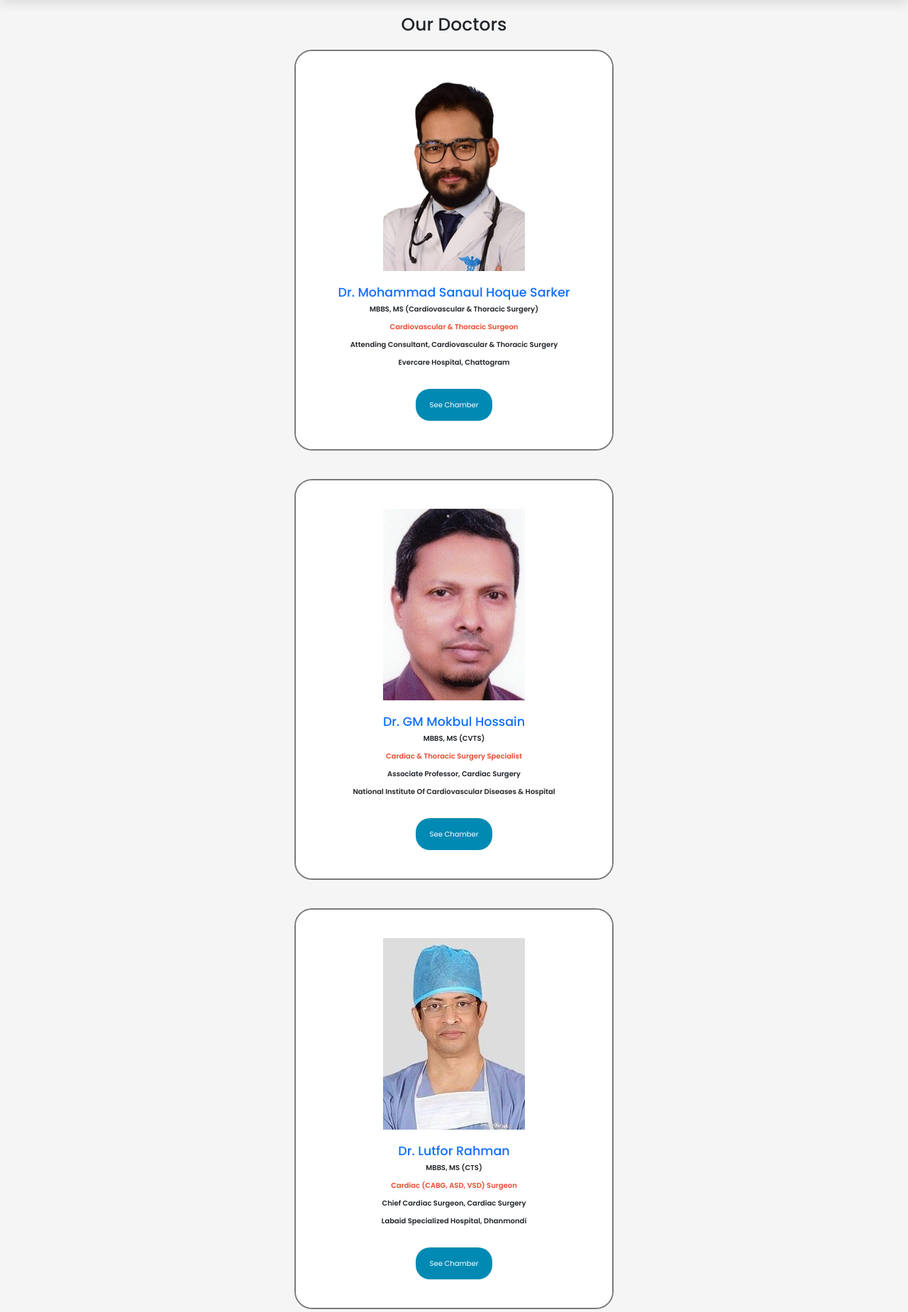
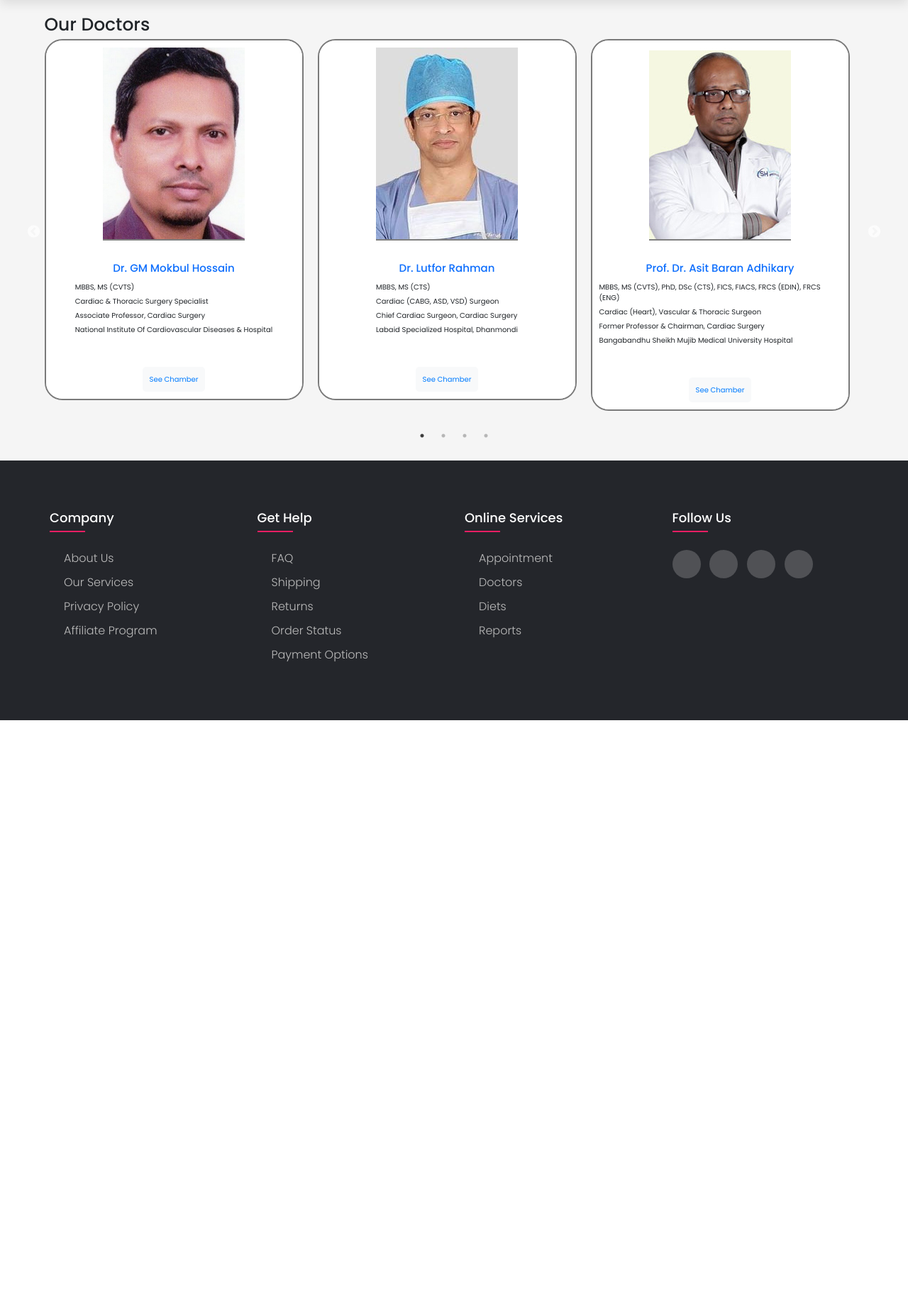
Before and after one commit to Dhoritri/Heart-Health-Monitoring-System, a PHP site: page /doctors.html in a window 1280 px wide. Shown: the part 86-1935 px from the top of the page at 71% size. After the commit the page ends 1101 px from the top, so only its background shows below. Run offline with PHP 8.4, Linux system fonts and the light colour scheme.

Commit message:
doctors update

```diff
--- a/css/doctor.css
+++ b/css/doctor.css
@@ -137,15 +137,7 @@ ul li{
     list-style: none;
 }
 
-.doctors-layout{
-    display: flex;
-    flex-direction: column;
-    justify-content: center;
-    text-align: center;
-    align-items: center;
-    gap: 40px;
-    margin: 20px;
-}
+
 .content{
     display: flex;
     flex-direction: column;
@@ -156,41 +148,79 @@ ul li{
     padding: 40px 0;
 
 }
-.doctors-item{
+.doctors-layout {
+    display: flex;
+    flex-wrap: wrap;
+    gap: 2rem;  /* Added gap between doctor items */
+    justify-content: center;
+}
 
+.doctors-item {
+    margin: 0 auto;
     border: 2px solid rgba(0, 0, 0, .5);
     border-radius: 25px;
-    width: 450px;
     overflow: hidden;
-}
-.doctors-item:hover .content{
-    transform: scale(1.1)
+    width: 100%;
+    max-width: 450px;
+    margin-bottom: 2rem;
+    margin-right: 2rem;
 }
 
-h1{
-    text-align: center;
+.doctors-info{
+    padding: 2rem 0;
 }
-.chamb{
-    text-decoration: none;
-    padding: 15px 20px;
-    color: white;
-    background-color: #008AB3;
-    border-radius: 20px;
 
-}
-.chamb:hover{
-    background:#00c3ff;
-    color: #f7684f;
+.doctors-item .content {
+    padding: 1rem;
 
 }
 
-p{
-    font-weight: 600;
+.doctors-item .photo img {
+    width: 100%;
+    border-bottom: 2px solid rgba(0, 0, 0, .5);
+}
+
+.doctors-item .info {
+    padding: 10px 0;
+}
+
+.doctors-item .info .title {
+    font-size: 1.5em;
+    margin-bottom: 10px;
+}
+
+.doctors-item .info .degree,
+.doctors-item .info .speciality,
+.doctors-item .info .designation,
+.doctors-item .info .workplace {
+    margin: 5px 0;
+}
+
+.doctors-item .chamb {
+    display: block;
     text-align: center;
+    margin-top: 10px;
+    padding: 10px;
+    background-color: #f8f9fa;
+    border-radius: 5px;
+    text-decoration: none;
+    color: #007bff;
 }
-.speciality{
-    color: #e94a2e;
+
+.doctors-item .chamb:hover {
+    background-color: #e2e6ea;
 }
+
+
+
+
+
+
+
+
+
+
+
 
 
 
--- a/doctors.html
+++ b/doctors.html
@@ -3,22 +3,16 @@
 <head>
     <meta charset="UTF-8" />
     <meta name="viewport" content="width=device-width, initial-scale=1.0" />
-
+    <link rel="stylesheet" href="https://cdnjs.cloudflare.com/ajax/libs/slick-carousel/1.8.1/slick.min.css" />
+    <link rel="stylesheet" href="https://cdnjs.cloudflare.com/ajax/libs/slick-carousel/1.8.1/slick-theme.min.css" />
     <link rel="stylesheet" href="/css/doctor.css" />
-    <link
-      href="https://cdn.jsdelivr.net/npm/bootstrap@5.3.3/dist/css/bootstrap.min.css"
-      rel="stylesheet"
-      integrity="sha384-QWTKZyjpPEjISv5WaRU9OFeRpok6YctnYmDr5pNlyT2bRjXh0JMhjY6hW+ALEwIH"
-      crossorigin="anonymous"
-    />
+    <link href="https://cdn.jsdelivr.net/npm/bootstrap@5.3.3/dist/css/bootstrap.min.css" rel="stylesheet" integrity="sha384-QWTKZyjpPEjISv5WaRU9OFeRpok6YctnYmDr5pNlyT2bRjXh0JMhjY6hW+ALEwIH" crossorigin="anonymous" />
     <link rel="stylesheet" href="/css/style.css">
     <title>Doctor</title>
 </head>
 <body>
     <header class="header">
-      <a href="#" class="logo"
-        ><i class="fas fa-heartbeat"></i>Heart<i>C</i>are.</a
-      >
+        <a href="#" class="logo"><i class="fas fa-heartbeat"></i>Heart<i>C</i>are.</a>
         <div class="nav-link">
             <nav class="nav">
                 <a href="index.html" class="nvlink">Home</a>
@@ -32,151 +26,73 @@
     <section class="doctors-info">
         <div class="container">
             <div class="title"><h1>Our Doctors</h1></div>
-
             <div class="doctors-layout">
+                <!-- Doctor items start -->
                 <div class="doctors-item">
                     <div class="content">
                         <div class="photo">
-                <a href=""
-                  ><img
-                    src="/images/Dr.-Mohammad-Sanaul-Hoque-Sarker.jpg"
-                    alt=""
-                /></a>
+                            <a href="#"><img src="/images/Dr.-GM-Mokbul-Hossain.jpg" alt=""/></a>
                         </div>
                         <div class="info">
-                <h3 class="title">
-                  <a href="#">Dr. Mohammad Sanaul Hoque Sarker</a>
-                </h3>
-                <p class="degree">
-                  MBBS, MS (Cardiovascular & Thoracic Surgery)
-                </p>
-                <p class="speciality">Cardiovascular & Thoracic Surgeon</p>
-                <p class="designation">
-                  Attending Consultant, Cardiovascular & Thoracic Surgery
-                </p>
-                <p class="workplace">Evercare Hospital, Chattogram</p>
+                            <h3 class="title"><a href="#">Dr. GM Mokbul Hossain</a></h3>
+                            <p class="degree">MBBS, MS (CVTS)</p>
+                            <p class="speciality">Cardiac & Thoracic Surgery Specialist</p>
+                            <p class="designation">Associate Professor, Cardiac Surgery</p>
+                            <p class="workplace">National Institute of Cardiovascular Diseases & Hospital</p>
                         </div>
-              <a
-                class="chamb"
-                href="https://www.doctorbangladesh.com/dr-mohammad-sanaul-hoque-sarker/"
-                >See Chamber</a
-              >
+                        <a class="chamb" href="https://www.doctorbangladesh.com/dr-gm-mokbul-hossain/">See Chamber</a>
                     </div>
                 </div>
-
+                <!-- Repeat doctor items as needed -->
                 <div class="doctors-item">
                     <div class="content">
                         <div class="photo">
-                <a href="#"
-                  ><img src="/images/Dr.-GM-Mokbul-Hossain.jpg" alt=""
-                /></a>
+                            <a href="#"><img src="/images/Dr.-Lutfor-Rahman.jpg" alt=""/></a>
                         </div>
                         <div class="info">
-                <h3 class="title">
-                  <a href="#">Dr. GM Mokbul Hossain</a>
-                </h3>
-                <p class="degree">MBBS, MS (CVTS)</p>
-                <p class="speciality">Cardiac & Thoracic Surgery Specialist</p>
-                <p class="designation">Associate Professor, Cardiac Surgery</p>
-                <p class="workplace">
-                  National Institute of Cardiovascular Diseases & Hospital
-                </p>
+                            <h3 class="title"><a href="#">Dr. Lutfor Rahman</a></h3>
+                            <p class="degree">MBBS, MS (CTS)</p>
+                            <p class="speciality">Cardiac (CABG, ASD, VSD) Surgeon</p>
+                            <p class="designation">Chief Cardiac Surgeon, Cardiac Surgery</p>
+                            <p class="workplace">Labaid Specialized Hospital, Dhanmondi</p>
                         </div>
-              <a
-                class="chamb"
-                href="https://www.doctorbangladesh.com/dr-gm-mokbul-hossain/"
-                >See Chamber</a
-              >
+                        <a class="chamb" href="https://www.doctorbangladesh.com/dr-lutfor-rahman/">See Chamber</a>
                     </div>
                 </div>
                 <div class="doctors-item">
                     <div class="content">
                         <div class="photo">
-                <a href=""
-                  ><img src="/images/Dr.-Lutfor-Rahman.jpg" alt=""
-                /></a>
+                            <a href="#"><img src="/images/Dr.-A.K.M-Akramul-Haque.jpg" alt=""/></a>
                         </div>
                         <div class="info">
-                <h3 class="title">
-                  <a href="#">Dr. Lutfor Rahman</a>
-                </h3>
-                <p class="degree">MBBS, MS (CTS)</p>
-                <p class="speciality">Cardiac (CABG, ASD, VSD) Surgeon</p>
-                <p class="designation">
-                  Chief Cardiac Surgeon, Cardiac Surgery
-                </p>
-                <p class="workplace">Labaid Specialized Hospital, Dhanmondi</p>
+                            <h3 class="title"><a href="#">Prof. Dr. Asit Baran Adhikary</a></h3>
+                            <p class="degree">MBBS, MS (CVTS), PhD, DSc (CTS), FICS, FIACS, FRCS (EDIN), FRCS (ENG)</p>
+                            <p class="speciality">Cardiac (Heart), Vascular & Thoracic Surgeon</p>
+                            <p class="designation">Former Professor & Chairman, Cardiac Surgery</p>
+                            <p class="workplace">Bangabandhu Sheikh Mujib Medical University Hospital</p>
                         </div>
-              <a
-                class="chamb"
-                href="https://www.doctorbangladesh.com/dr-lutfor-rahman/"
-                >See Chamber</a
-              >
+                        <a class="chamb" href="https://www.doctorbangladesh.com/dr-a-k-m-akramul-haque/">See Chamber</a>
                     </div>
                 </div>
                 <div class="doctors-item">
                     <div class="content">
                         <div class="photo">
-                <a href=""
-                  ><img
-                    src="/images/Dr.-A.K.M-Akramul-Haque.jpg"
-                    alt=""
-                /></a>
+                            <a href="#"><img src="/images/Prof.-Dr.-Asit-Baran-Adhikary.jpg" alt=""/></a>
                         </div>
                         <div class="info">
-                <h3 class="title">
-                  <a href="#">Prof. Dr. Asit Baran Adhikary</a>
-                </h3>
-                <p class="degree">
-                  MBBS, MS (CVTS), PhD, DSc (CTS), FICS, FIACS, FRCS (EDIN), FRCS (ENG)
-                </p>
-                <p class="speciality">Cardiac (Heart), Vascular & Thoracic Surgeon
-                <p class="designation">
-                  Former Professor & Chairman, Cardiac Surgery
-                </p>
+                            <h3 class="title"><a href="#">Prof. Dr. Asit Baran Adhikary</a></h3>
+                            <p class="degree">MBBS, MS (CVTS), PhD, DSc (CTS), FICS, FIACS, FRCS (EDIN), FRCS (ENG)</p>
+                            <p class="speciality">Cardiac (Heart), Vascular & Thoracic Surgeon</p>
+                            <p class="designation">Former Professor & Chairman, Cardiac Surgery</p>
                             <p class="workplace">Bangabandhu Sheikh Mujib Medical University Hospital</p>
                         </div>
-              <a
-                class="chamb"
-                href="https://www.doctorbangladesh.com/dr-a-k-m-akramul-haque/"
-                >See Chamber</a
-              >
+                        <a class="chamb" href="https://www.doctorbangladesh.com/prof-dr-asit-baran-adhikary/">See Chamber</a>
                     </div>
                 </div>
-          <div class="doctors-item">
-            <div class="content">
-              <div class="photo">
-                <a href=""
-                  ><img
-                    src="/images/Prof.-Dr.-Asit-Baran-Adhikary.jpg"
-                    alt=""
-                /></a>
-              </div>
-              <div class="info">
-                <h3 class="title">
-                  <a href="#">Prof. Dr. Asit Baran Adhikary</a>
-                </h3>
-                <p class="degree">
-                  MBBS, MS (CVTS), PhD, DSc (CTS), FICS, FIACS, FRCS (EDIN), FRCS (ENG)
-                </p>
-                <p class="speciality">Cardiac (Heart), Vascular & Thoracic Surgeon</p>
-                <p class="designation">
-                  Former Professor & Chairman, Cardiac Surgery
-                </p>
-                <p class="workplace">Bangabandhu Sheikh Mujib Medical University Hospital</p>
-              </div>
-              <a
-                class="chamb"
-                href="https://www.doctorbangladesh.com/prof-dr-asit-baran-adhikary/"
-                >See Chamber</a
-              >
-            </div>
-          </div>
+                <!-- Doctor items end -->
             </div>
         </div>
     </section>
-
-
     <footer class="footer">
         <div class="container">
             <div class="row">
@@ -220,13 +136,38 @@
             </div>
         </div>
     </footer>
-
-
+    <script src="https://code.jquery.com/jquery-3.6.0.min.js"></script>
+    <script src="https://cdn.jsdelivr.net/npm/bootstrap@5.3.3/dist/js/bootstrap.bundle.min.js" integrity="sha384-YvpcrYf0tY3lHB60NNkmXc5s9fDVZLESaAA55NDzOxhy9GkcIdslK1eN7N6jIeHz" crossorigin="anonymous"></script>
+    <script src="https://cdnjs.cloudflare.com/ajax/libs/slick-carousel/1.8.1/slick.min.js"></script>
     <script src="/js/style.js"></script>
-    <script
-      src="https://cdn.jsdelivr.net/npm/bootstrap@5.3.3/dist/js/bootstrap.bundle.min.js"
-      integrity="sha384-YvpcrYf0tY3lHB60NNkmXc5s9fDVZLESaAA55NDzOxhy9GkcIdslK1eN7N6jIeHz"
-      crossorigin="anonymous"
-    ></script>
+    <script>
+        $(document).ready(function(){
+            $('.doctors-layout').slick({
+                infinite: true,
+                slidesToShow: 3,
+                slidesToScroll: 1,
+                autoplay: true,
+                autoplaySpeed: 2000,
+                dots: true,
+                arrows: true,
+                responsive: [
+                    {
+                        breakpoint: 768,
+                        settings: {
+                            slidesToShow: 2,
+                            slidesToScroll: 1
+                        }
+                    },
+                    {
+                        breakpoint: 576,
+                        settings: {
+                            slidesToShow: 1,
+                            slidesToScroll: 1
+                        }
+                    }
+                ]
+            });
+        });
+    </script>
 </body>
 </html>
```
Also changed, not shown: js/style.js (+28 -0 lines), js/swiper.js (added). Lines whose indentation alone changed are shown as unchanged.
